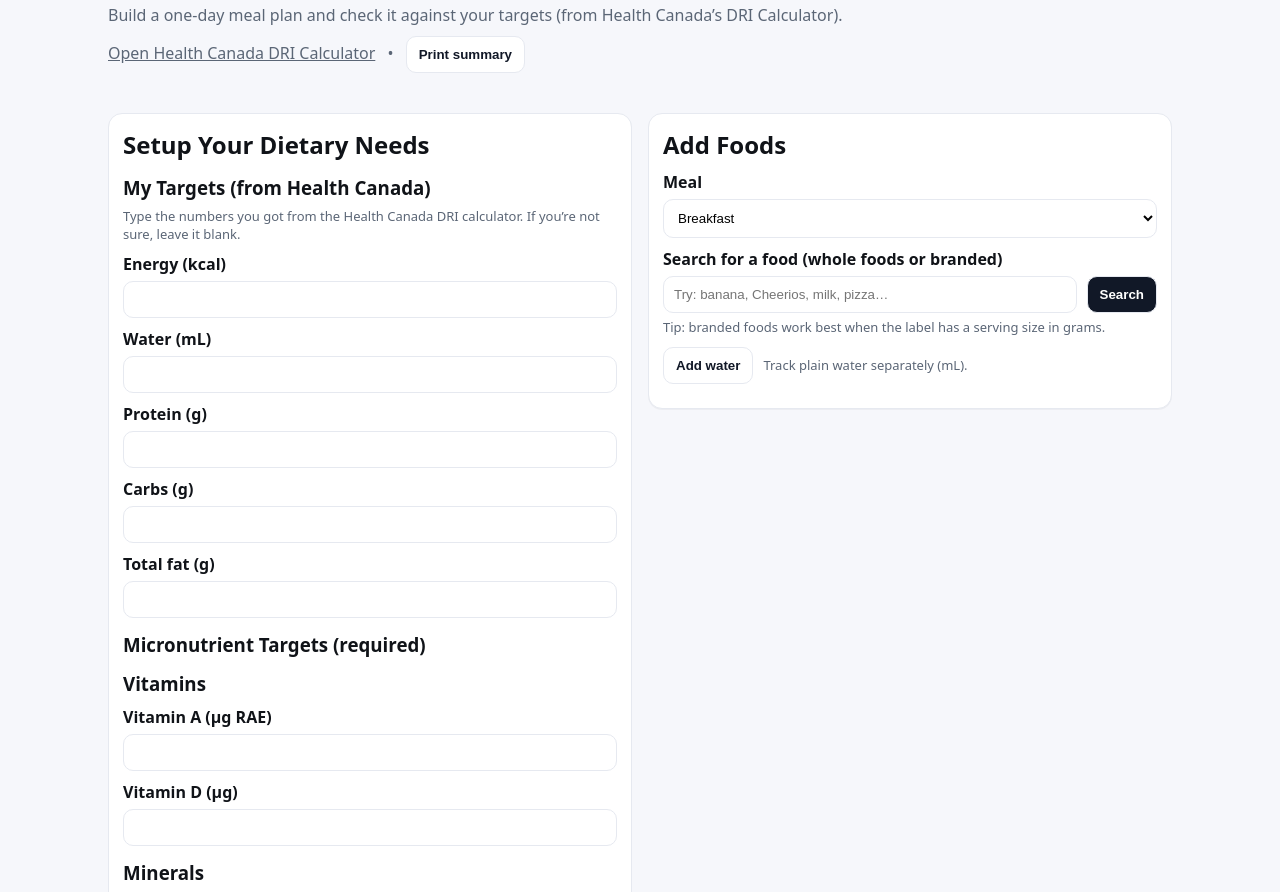
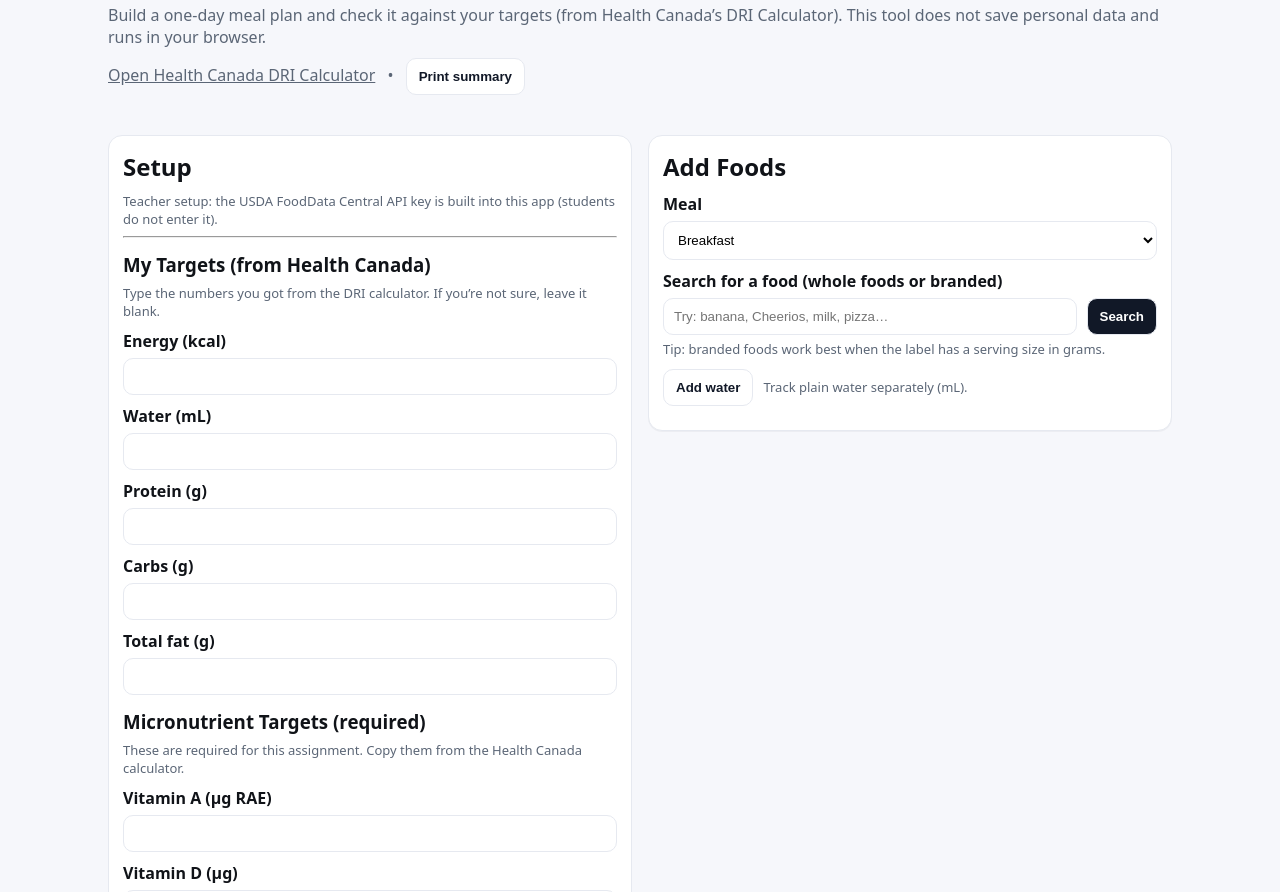
Before and after one commit to jasonblackwood-tech/mealplan, a plain HTML site: page index.html in a window 1280 px wide. Shown: the part 58-950 px from the top of the page. Drawn offline with Linux system fonts and the light colour scheme.

Commit message:
Update index.html

```diff
--- a/index.html
+++ b/index.html
@@ -11,6 +11,7 @@
     <h1>1‑Day Meal Plan Checker</h1>
     <p class="sub">
       Build a one‑day meal plan and check it against your targets (from Health Canada’s DRI Calculator).
+      This tool does not save personal data and runs in your browser.
     </p>
     <p class="links">
       <a href="https://health-infobase.canada.ca/nutrition/dietary-reference-intakes-calculator/" target="_blank" rel="noopener">Open Health Canada DRI Calculator</a>
@@ -21,10 +22,14 @@
 
   <main class="wrap grid">
     <section class="card">
-      <h2>Setup Your Dietary Needs</h2>
+      <h2>Setup</h2>
+
+      <p class="hint">Teacher setup: the USDA FoodData Central API key is built into this app (students do not enter it).</p>
+
+      <hr />
 
       <h3>My Targets (from Health Canada)</h3>
-      <p class="hint">Type the numbers you got from the Health Canada DRI calculator. If you’re not sure, leave it blank.</p>
+      <p class="hint">Type the numbers you got from the DRI calculator. If you’re not sure, leave it blank.</p>
 
       <div class="targets">
         <div class="field">
@@ -51,11 +56,10 @@
         </div>
 
         <h3>Micronutrient Targets (required)</h3>
+      <p class="hint">These are required for this assignment. Copy them from the Health Canada calculator.</p>
       <div class="targets2">
-        <h3>Vitamins</h3>
             <div class="field"><label for="t_vita">Vitamin A (µg RAE)</label><input id="t_vita" type="number" min="0" step="1" /></div>
             <div class="field"><label for="t_vitd">Vitamin D (µg)</label><input id="t_vitd" type="number" min="0" step="0.1" /></div>
-        <h3>Minerals</h3>
             <div class="field"><label for="t_calcium">Calcium (mg)</label><input id="t_calcium" type="number" min="0" step="1" /></div>
             <div class="field"><label for="t_iron">Iron (mg)</label><input id="t_iron" type="number" min="0" step="0.1" /></div>
             <div class="field"><label for="t_zinc">Zinc (mg)</label><input id="t_zinc" type="number" min="0" step="0.1" /></div>
```
